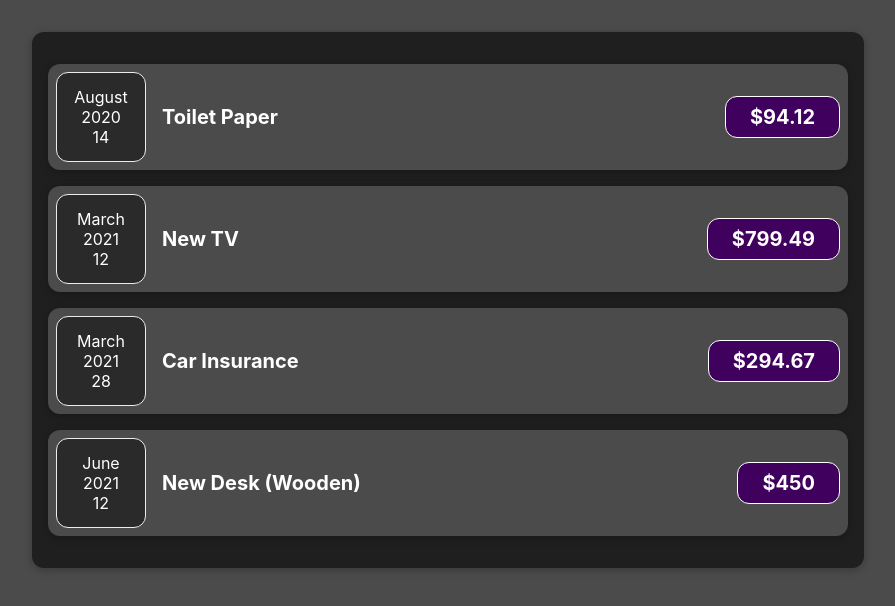
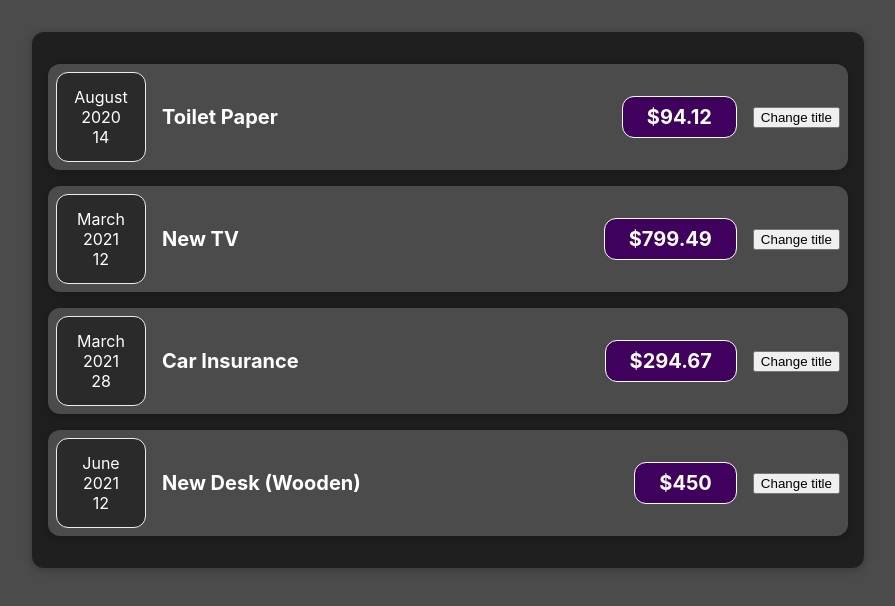
Before and after one commit to diljotrandhawaa/Expense-tracker-react, a React (Create React App) app in the folder react-complete-guide/: page / in a window 1280 px wide. Shown: the top 606 px of the page, without its empty margins (192-1087 px from the left). Built offline with nearby package versions, Linux system fonts and the light colour scheme.

Commit message:
useState added to change expense title just checking

```diff
--- a/react-complete-guide/src/components/Expenses/ExpenseItem.js
+++ b/react-complete-guide/src/components/Expenses/ExpenseItem.js
@@ -1,14 +1,24 @@
+import React, { useState } from 'react';
 import './ExpenseItem.css';
 import Card from '../UI/Card';
 import ExpenseDate from './ExpenseDate';
 
 function ExpenseItem(props) {
+
+    const [title, setTitle] = useState(props.title);
+
+    function clickHandler () {
+        setTitle('Updated!');
+        console.log('Clicked!!!!!!!!!!!!!!!');
+    }
+
     return (
         <Card className='expense-item'>
             <ExpenseDate date={props.date} />
             <div className='expense-item__description'>
-                <h2>{props.title}</h2>
+                <h2>{title}</h2>
                 <div className='expense-item__price'>${props.amount}</div>
+                <button onClick={clickHandler}>Change title</button>
             </div>
         </Card>
     )
```
